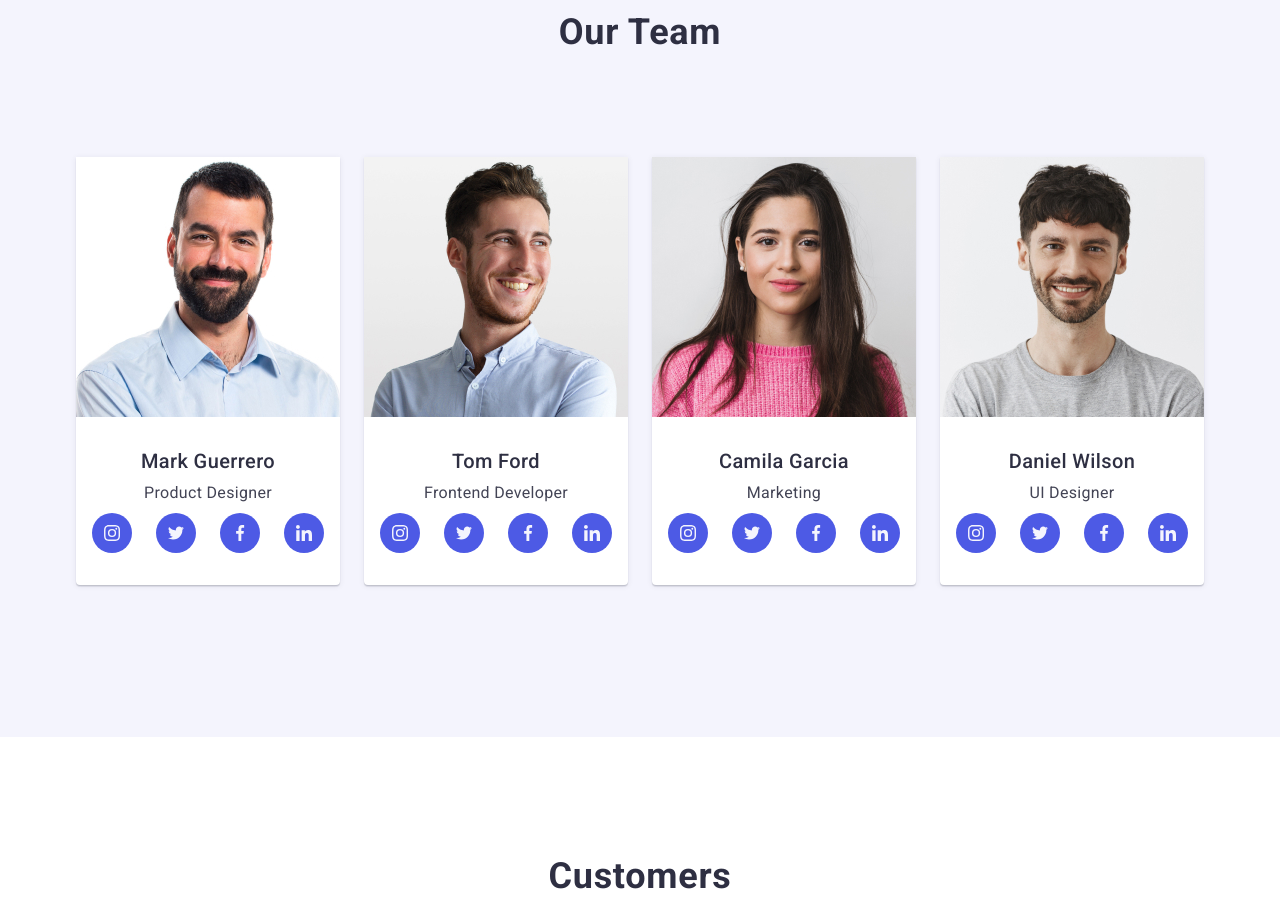
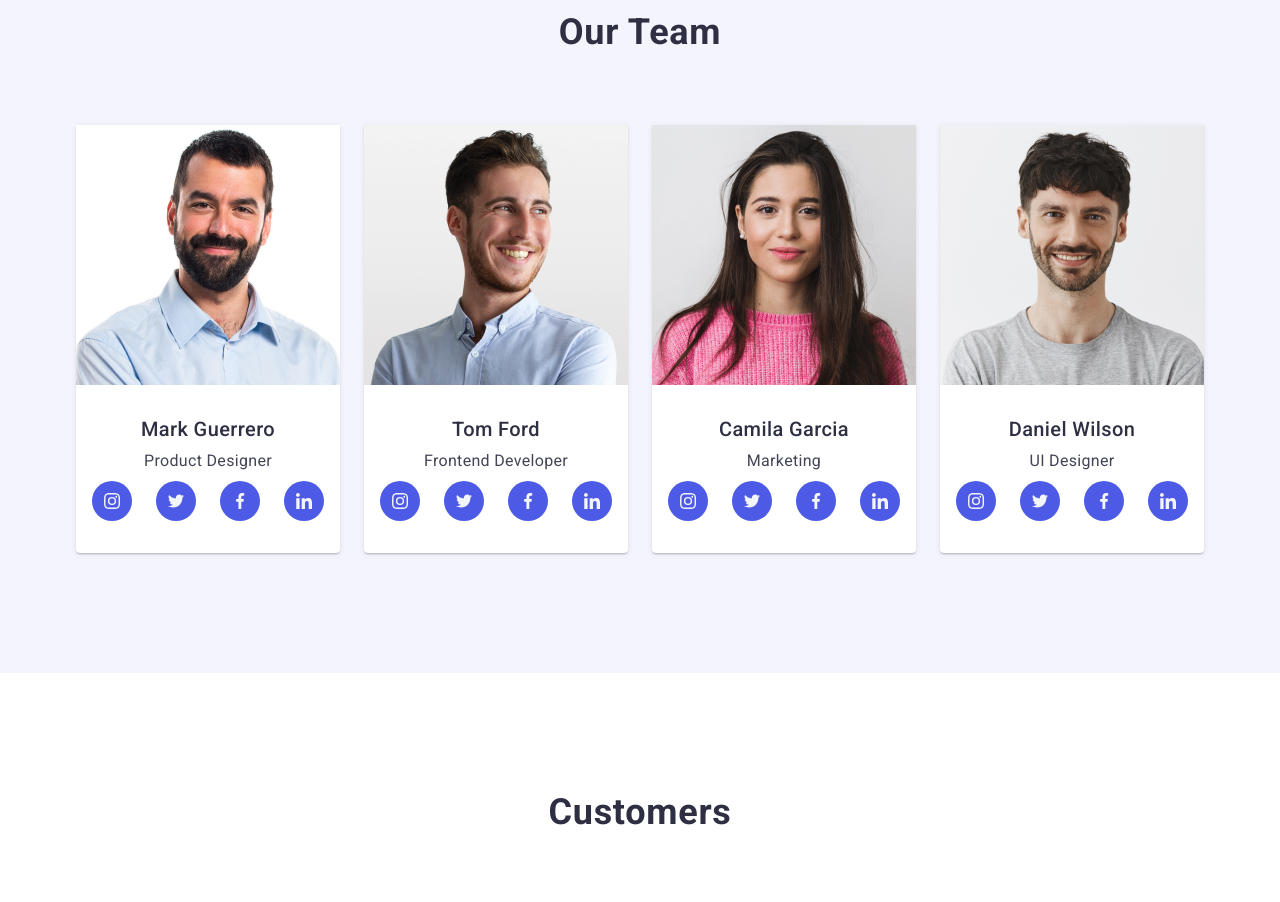
Before and after one commit to OleksiiHaidak/goit-markup-hw-04, a plain HTML site: page index.html in a window 1280 px wide. Shown: the part 1800-2702 px from the top of the page. Drawn offline with nearby package versions, Linux system fonts and the light colour scheme.

Commit message:
update style.css file

```diff
--- a/css/styles.css
+++ b/css/styles.css
@@ -317,7 +317,6 @@ body {
     display: flex;
     flex-wrap: wrap;
     gap: 24px;
-    padding: 32px 0;
 }
 
 .employees-card {
```
